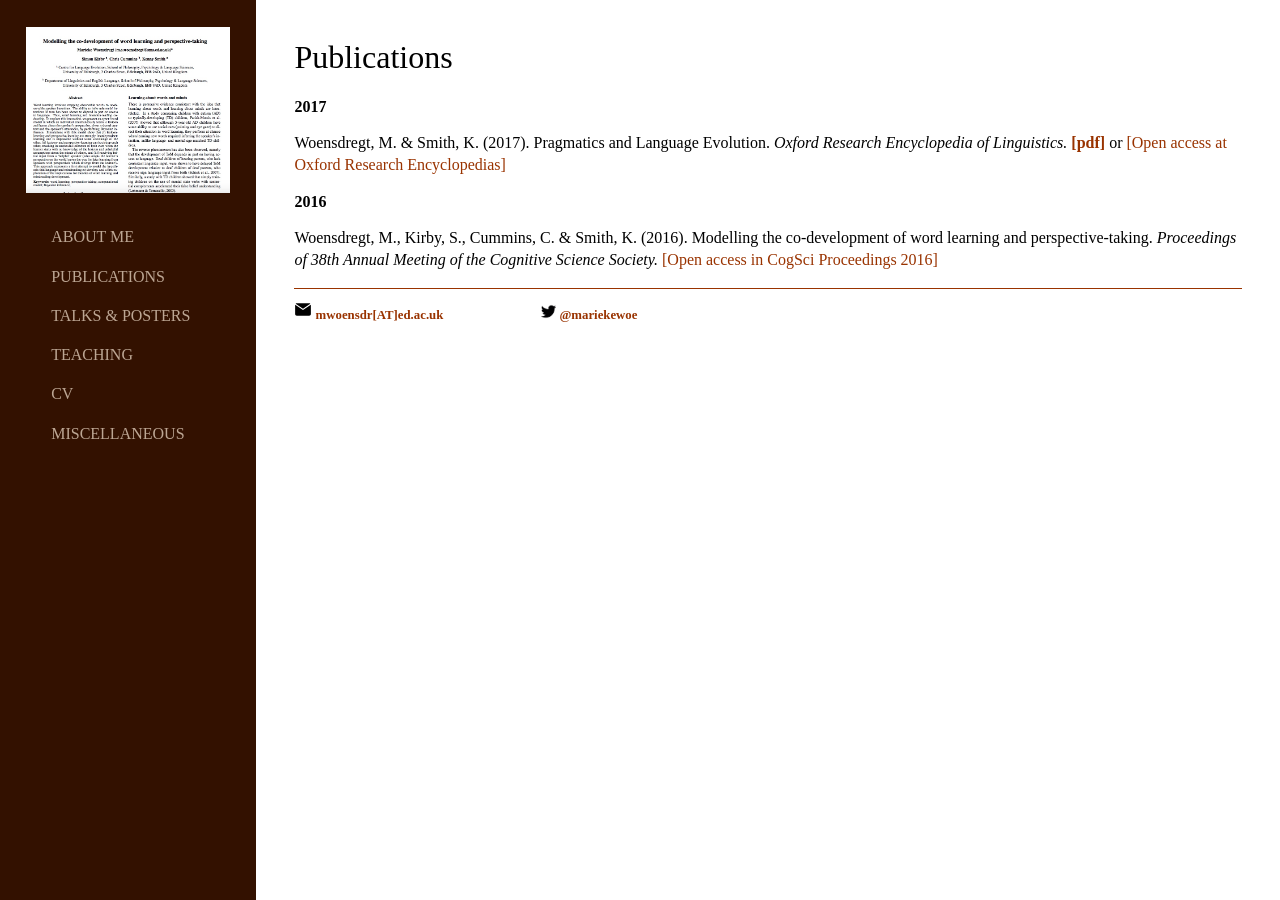
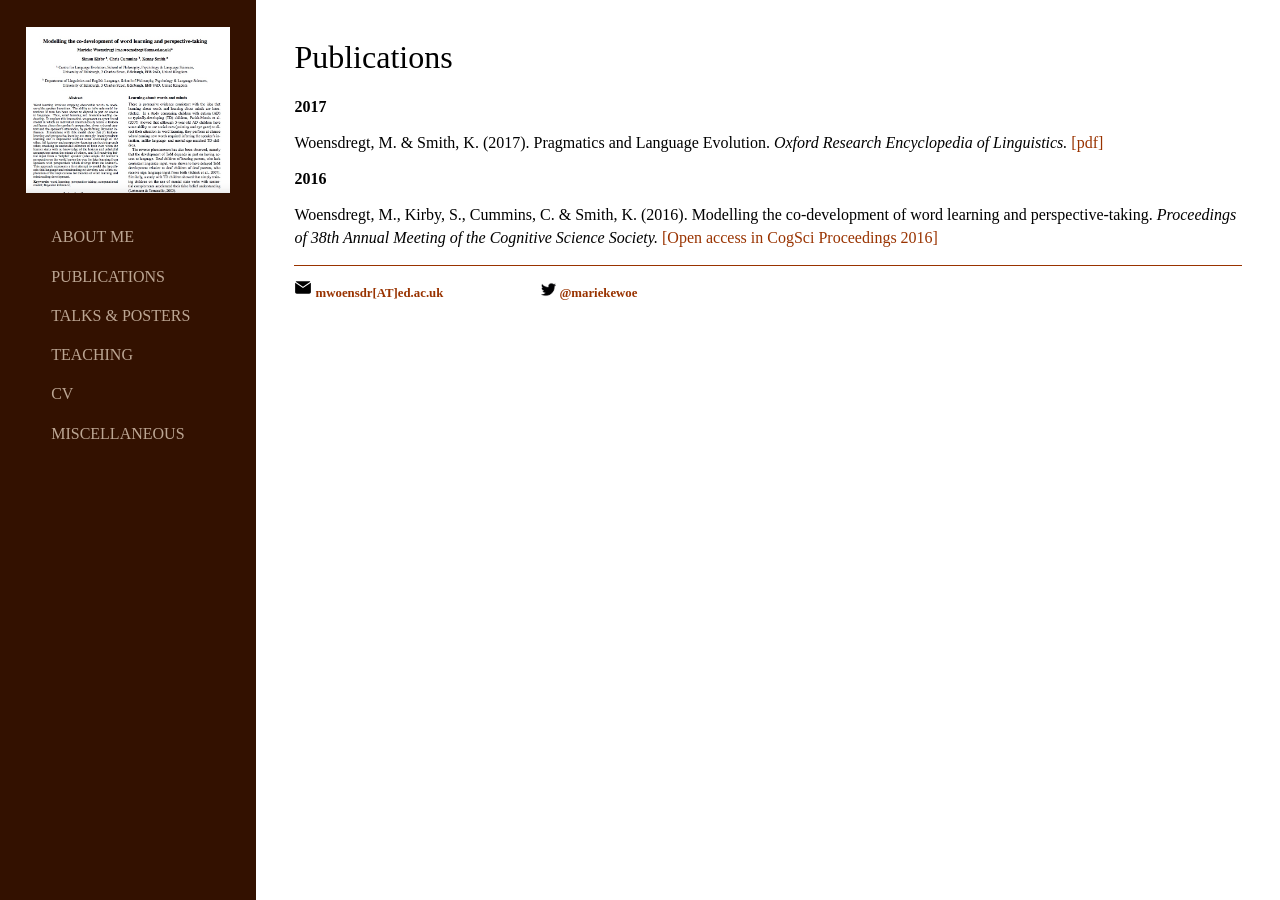
Before and after one commit to marieke-woensdregt/marieke-woensdregt.github.io, a Jekyll site: the page built from publications/index.html, in a window 1280 px wide and 900 px high. Built offline with Jekyll 4.4.1, drawn with Linux system fonts in a browser that asks for light colours.

Commit message:
Update index.html

```diff
--- a/publications/index.html
+++ b/publications/index.html
@@ -9,9 +9,7 @@ title: Publications
 		Woensdregt, M. &amp; Smith, K. (2017). Pragmatics and Language Evolution.
 		<i>Oxford Research Encyclopedia of Linguistics.</i>
 		<A HREF="https://github.com/marieke-woensdregt/marieke-woensdregt.github.io/blob/master/pdfs/cv_M_Woensdregt.pdf">
-		<b>[pdf]</b></A>
-		or
-		<a href="http://linguistics.oxfordre.com/view/10.1093/acrefore/9780199384655.001.0001/acrefore-9780199384655-e-321?rskey=qdUoVu&result=6">[Open access at Oxford Research Encyclopedias]</a>
+		[pdf]</A>
 	</p>
 
 	<h3> 2016 </h3>
```
